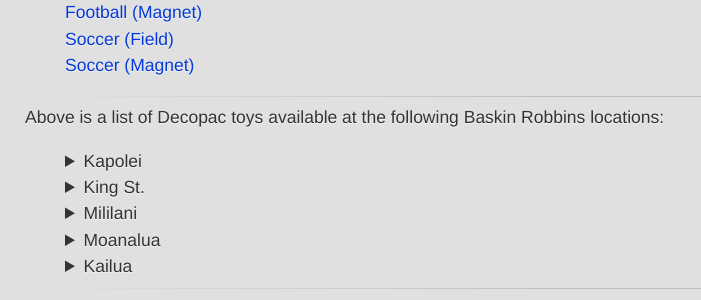
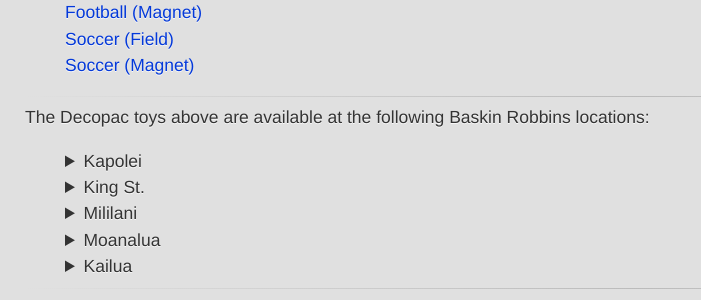
Before and after one commit to baskin-online/decopac, a Jekyll site: the page index.html, which Jekyll copies as it is, in a window 1280 px wide and 900 px high, scrolled down 2776 px. Shown: the part 506-806 px from the top of the window, without its empty margins (0-701 px from the left). Built offline with Jekyll 4.4.1, drawn with Linux system fonts in a browser that asks for light colours; nearby versions of some CDN libraries; some web fonts are replaced; some of the changed text lies outside the part shown.

Commit message:
Minor edits

```diff
--- a/footer.js
+++ b/footer.js
@@ -3,7 +3,7 @@
     let element = document.createElement('div');
     element.innerHTML +=
     '<hr> \
-    <p>Above is a list of Decopac toys available at the following Baskin Robbins locations:</p> \
+    <p>The Decopac toys above are available at the following Baskin Robbins locations:</p> \
     <details class="myindent1"> \
         <summary>Kapolei</summary> \
         <div class="myindent2"> \
--- a/grid.html
+++ b/grid.html
@@ -2,7 +2,7 @@
 <html lang="en" dir="ltr">
 <head>
     <meta charset="utf-8">
-    <title>Decopac Grid</title>
+    <title>Decopac Catalog</title>
     <link rel="stylesheet" href="https://cdnjs.cloudflare.com/ajax/libs/semantic-ui/2.3.3/semantic.min.css">
     <script type="text/javascript" src="https://cdnjs.cloudflare.com/ajax/libs/jquery/3.3.1/jquery.min.js"></script>
     <script type="text/javascript" src="https://cdnjs.cloudflare.com/ajax/libs/semantic-ui/2.3.3/semantic.min.js"></script>
@@ -15,7 +15,7 @@
     <div style="padding: 25px">
         <div id="header"></div>
 
-        <h1>Decopac List (Grid View)</h1>
+        <h1>Decopac Catalog</h1>
         <br>
         <div id="list1"></div>
         <br>
@@ -36,7 +36,7 @@
     let temp = '<div class="ui four cards stackable centered" style="padding: 0px">';
     for (let i = 0; i < data.length; i++) {
         temp +=
-        '<div class="ui raised card" style="padding: 0px; margin: 0.5rem"> \
+        '<div class="ui raised card" style="padding: 0px; margin: 0.5rem 0.9rem"> \
             <a class="image" href="'+ data[i].pic + '"> \
                 <img style="height: 150px; object-fit: contain; background-color: white;" src="' + data[i].pic +'"> \
             </a> \
--- a/header.js
+++ b/header.js
@@ -9,8 +9,8 @@
     </p> \
     <hr> \
     <div class="ui fluid two item secondary pointing menu"> \
-        <a class="biggerfont active item" href="https://baskin-online.github.io/decopac/">List View</a> \
-        <a class="biggerfont activeGrid item" href="https://baskin-online.github.io/decopac/grid">Grid View</a> \
+        <a class="biggerfont active item" href="https://baskin-online.github.io/decopac/">List</a> \
+        <a class="biggerfont activeGrid item" href="https://baskin-online.github.io/decopac/grid">Catalog</a> \
     </div>';
     if (href.includes('grid')) {
         element.innerHTML = element.innerHTML.replace("active", "");
--- a/index.html
+++ b/index.html
@@ -15,7 +15,7 @@
     <div style="padding: 25px">
         <div id="header"></div>
 
-        <h1>Decopac List (List View)</h1>
+        <h1>Decopac List</h1>
         <div id="list1"></div>
         <h1>Sports</h1>
         <div id="list2"></div>
```
Also changed, not shown: other parts of index.html (+1 -1 lines).
